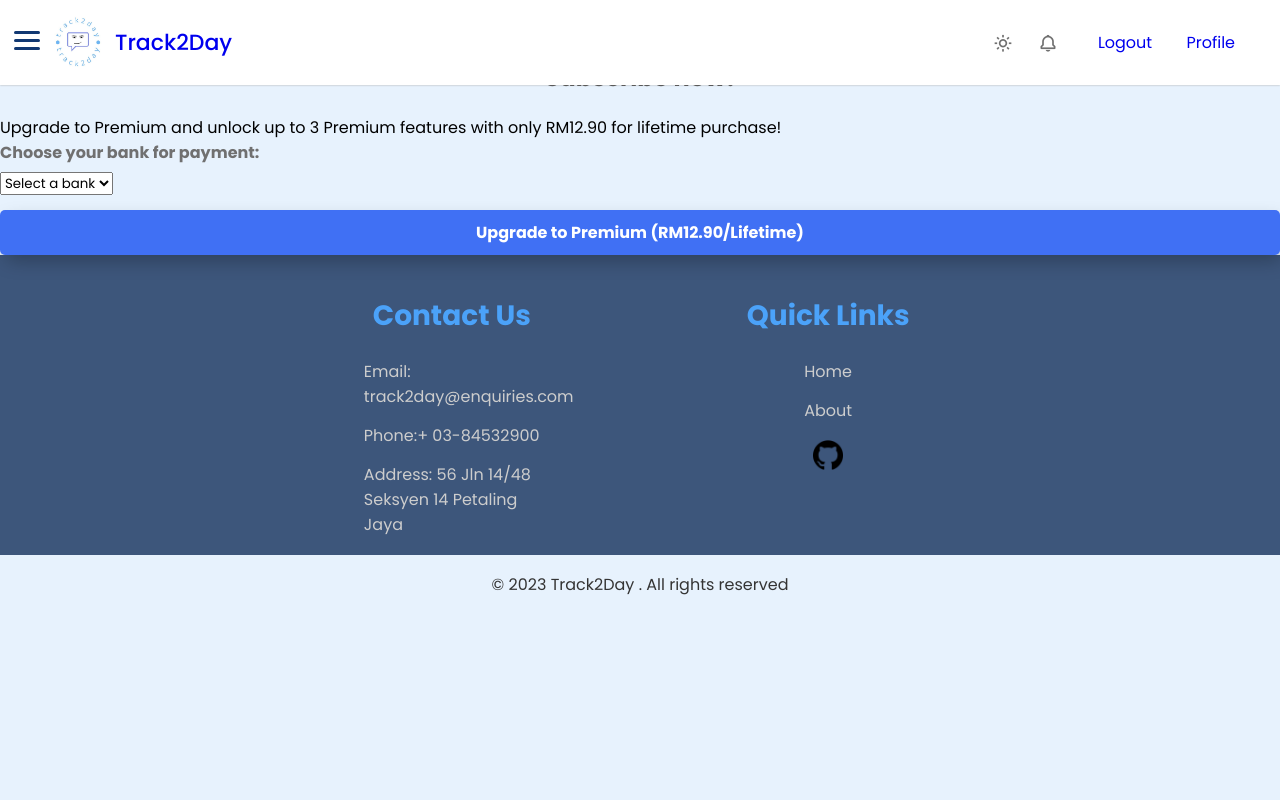
After one commit to ahmadfarismk/track2day, a PHP site: page /subscribe.html in a window 1280 px wide. The commit adds this page. Run offline with PHP 8.4, Linux system fonts and the light colour scheme.

Commit message:
subscribe page

```diff
--- /dev/null
+++ b/subscribe.html
@@ -0,0 +1,102 @@
+<!DOCTYPE html>
+<html lang="en">
+<head>
+    <meta charset="utf-8" />
+    <meta name="viewport" content="width=device-width, initial-scale=1" />
+    <!-- Boxicons CSS -->
+    <link href="https://unpkg.com/boxicons@2.1.4/css/boxicons.min.css" rel="stylesheet" />
+    <title>Track2Day</title>
+    <link rel="icon" type="image/x-icon" href="track2daylogo.jpg">
+    <link rel="stylesheet" href="style.css" />
+</head>
+<body>
+    <!-- navbar -->
+    <nav class="navbar">
+        <div class="logo_item">
+            <img src="track2daylogo.jpg" alt="Track2Day Logo">
+            <a href="menu2.php">Track2Day</a>
+            <div id="menuToggle">
+            <input type="checkbox" />
+            <span></span>
+            <span></span>
+            <span></span>
+            <ul id="menu">
+              <a href="menu2.php"><li>Home</li></a>
+              <a href="aboutus.html"><li>About</li></a>
+              <a href="userprofile.php"><li>Profile</li></a>
+              <a href="tools.php"><li>Tools</li></a>
+              <a href="tasks.php"><li>Tasks</li></a>
+            </ul>
+          </div>
+        </div>
+        <div class="navbar_content">
+            <i class='bi bi-grid'></i>
+            <i class='bx bx-sun' id="darkLight"></i>
+            <i class='bx bx-bell'></i>
+            <ul>
+                <li><a href="logout.php">Logout</a></li>
+                <li><a href="userprofile.php">Profile</a></li>
+            </ul>
+        </div>
+    </nav>
+
+    <main>
+
+            <div class="subscribe-container">
+                <div class="subscribe-form">
+                    <h2>Subscribe now!</h2>
+                    <form action="subscribe.php" method="post">
+                        <div class="subscribe-input-group">
+                            <p>Upgrade to Premium and unlock up to 3 Premium features with only RM12.90 for lifetime purchase! </p>
+                        </div>
+
+                        <div class="input-group">
+                            <label for="bank">Choose your bank for payment:</label>
+                            <select id="bank" name="bank" required>
+                                <option value="">Select a bank</option>
+                                <option value="bank_islam">Bank Islam</option>
+                                <option value="maybank">Maybank2u</option>
+                                <option value="rhb">RHB Now</option>
+                                <option value="cimb">CIMB Clicks</option>
+                                <option value="ambank">Ambank</option>
+                            </select>
+                        </div>
+                        <button type="submit">Upgrade to Premium (RM12.90/Lifetime)</button>
+                    </form>
+
+
+                </div>
+
+            </div>
+
+    </main>
+</body>
+
+<footer>
+    <div class="footer-container">
+        <div class="footer-content">
+            <h3>Contact Us</h3>
+            <p>Email: track2day@enquiries.com</p>
+            <p>Phone:+ 03-84532900</p>
+            <p>Address: 56 Jln 14/48 Seksyen 14 Petaling Jaya</p>
+        </div>
+        <div class="footer-content">
+            <h3>Quick Links</h3>
+             <ul class="list">
+                <li><a href="menu2.php">Home</a></li>
+                <li><a href="aboutus2.php">About</a></li>
+                </li>
+                <a href="https://github.com/ahmadfarismk/track2day.git" class="github-link">
+                    <img src="github.png" alt="GitHub" class="github-img" >
+                </a>
+             </ul>
+        </div>
+
+    </div>
+    <div class="bottom-bar">
+        <p>&copy; 2023 Track2Day . All rights reserved</p>
+
+
+    </div>
+</footer>
+</html>
--- a/userprofile.php
+++ b/userprofile.php
@@ -120,6 +120,7 @@ mysqli_close($dbconn);
             <div class="profile-actions">
                 <button onclick="location.href='editprofile.html'">Edit Profile</button>
                 <button onclick="location.href='changepassword.html'">Change Password</button>
+                <button onclick="location.href='subscribe.html'">Upgrade to Premium!</button>
             </div>
         </div>
 
```
Also changed, not shown: subscribe.php (added, +30 -0 lines).
